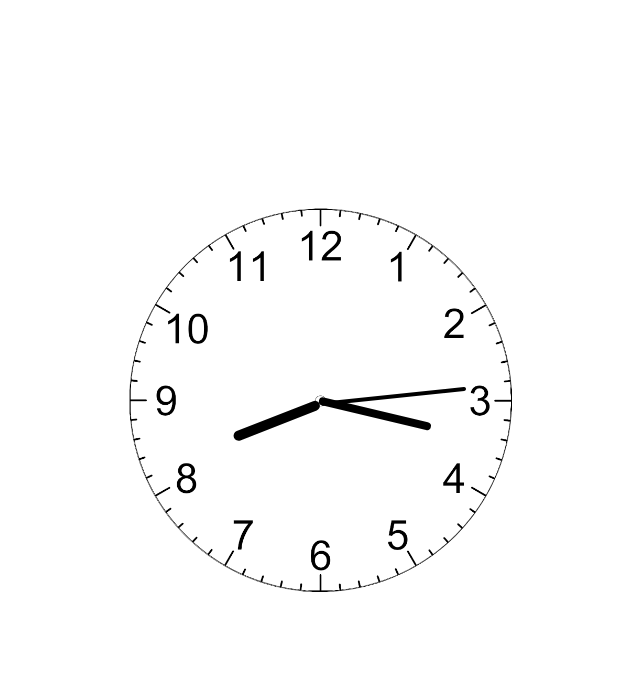
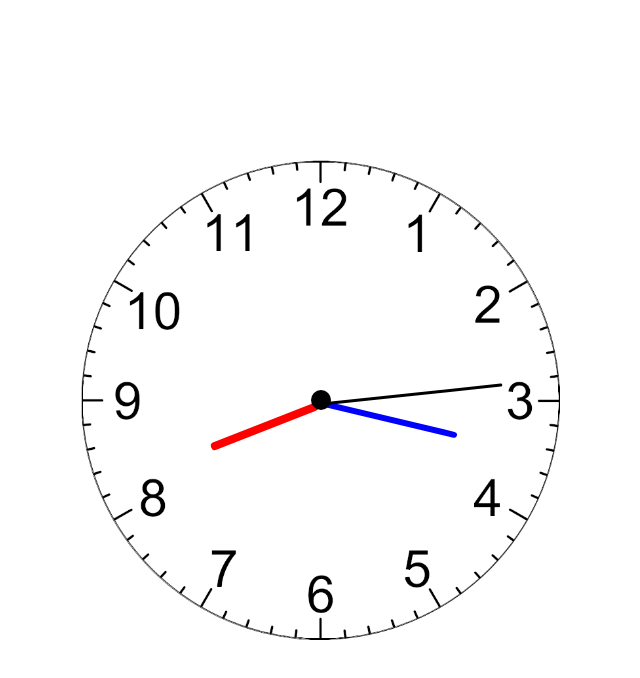
Before and after one commit to Jyotiranjankunda/Analog_Clock, a plain HTML site: page index.html in a window 1280 px wide. Shown: the whole page, without its empty margins (319-959 px from the left). Drawn offline with Linux system fonts and the light colour scheme.

Commit message:
Update style.css

```diff
--- a/style.css
+++ b/style.css
@@ -10,22 +10,11 @@ body {
   display: flex;
   justify-content: center;
   align-items: center;
-  flex-direction: column;
-  justify-content: space-around;
-}
-
-h2{
-  font-size: 2.5rem;
-  text-decoration: underline;
-  text-transform: uppercase;
-  font-family: 'Courier New', Courier, monospace;
 }
 
 #clockContainer {
-  width: 30vw;
-  height: 30vw;
-  /* height and width are given in vw and vh so if we zoom the webpage then the clockContainer will adjust itself according to zoom level and hence this container will not zoom */
-
+  width: 30rem;
+  height: 30rem;
   background: url(clock.png) no-repeat;
   background-size: contain;
   position: relative;
@@ -37,23 +26,51 @@ h2{
   left: 48.5%;
   transform: translateX(-50%);
   height: 24%;
-  width: 2.5%;
+  width: 1.8%;
   display: flex;
   justify-content: center;
   background: black;
   border-radius: 5px;
   transform-origin: bottom;
+  background-color: red;
 }
 
 #minute{
     height: 30%;
-    top: 20%;
-    width: 2%;
+    top: 20.5%;
+    width: 1.2%;
+    background-color:blue;
 }
 
 #second{
     height: 38%;
     top: 13%;
-    width: 1%;
+    width: 0.8%;
     left: 49.5%;
+    background-color: black;
 }
+
+.circle{
+  position: absolute;
+  height: 20px;
+  width: 20px;
+  border-radius: 100%;
+  background-color: black;
+  top: 50%;
+  left: 50%;
+  transform: translate(-50%, -50%);
+}
+
+@media only screen and (max-width:768px) {
+  #clockContainer{
+    width: 25rem;
+    height: 25rem;
+  }
+}
+
+@media only screen and (max-width:400px) {
+  #clockContainer{
+    width: 18rem;
+    height: 18rem;
+  }
+}
```
